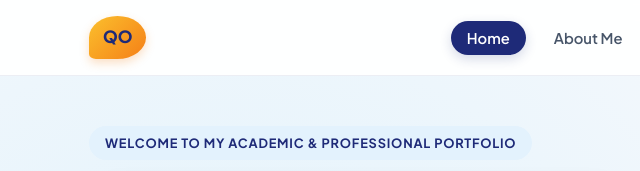
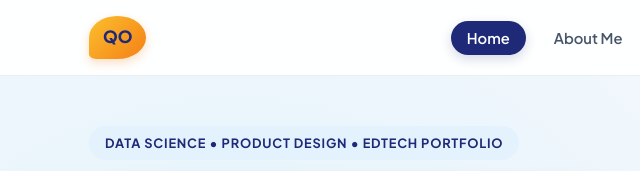
Before and after one commit to queenethokoro/Queeneth, a plain HTML site: page index.html in a window 1280 px wide. Shown: the top 171 px of the page, 0-640 px from the left. Drawn offline with Linux system fonts and the light colour scheme.

Commit message:
Revise homepage content and layout
Updated the homepage content and structure, including the welcome message and student details.

```diff
--- a/index.html
+++ b/index.html
@@ -36,7 +36,7 @@
     <main class="hero-section">
         <div class="hero-text">
             <!-- 2. WELCOME MESSAGE -->
-            <span class="role-tag">Welcome to My Academic &amp; Professional Portfolio</span>
+            <span class="role-tag">DATA SCIENCE • PRODUCT DESIGN • EDTECH PORTFOLIO</span>
 
             <!-- 3. STUDENT NAME (With Soft Gold Pill Highlight) -->
             <h1 class="hero-name-pill">Hi, I'm Queeneth Okoro</h1>
```
